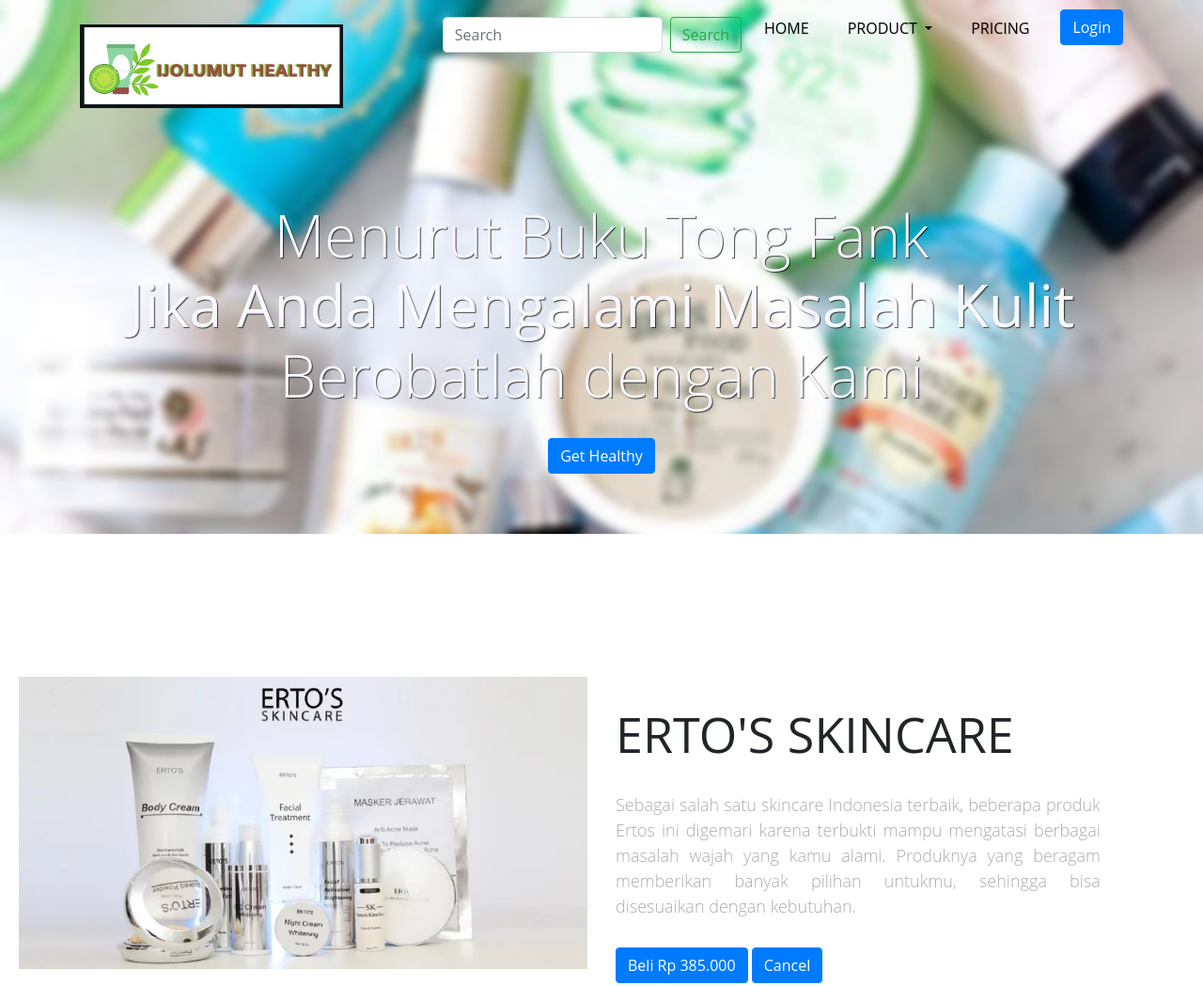
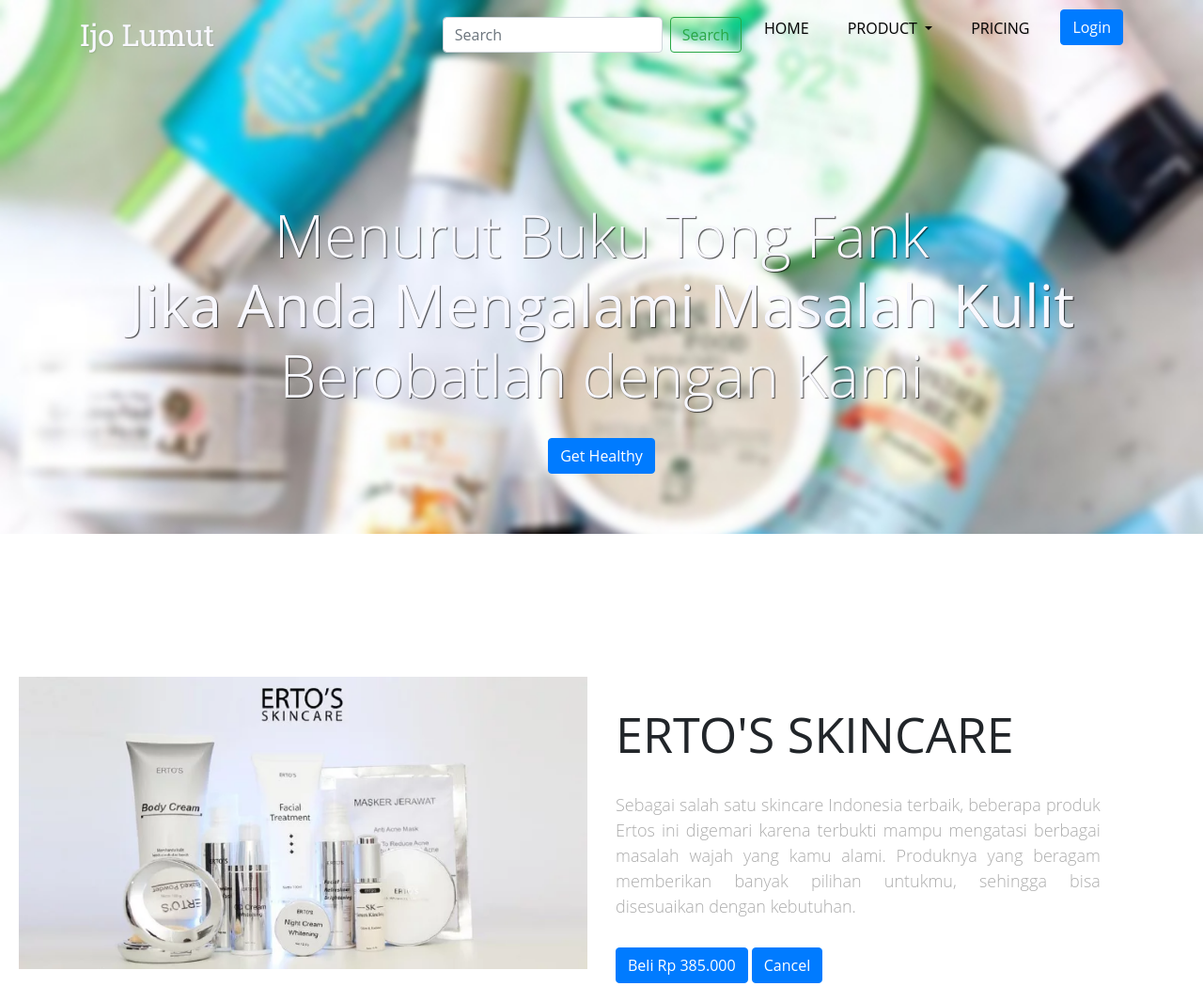
Before and after one commit to arifmunandatanjung/shop, a plain HTML site: page index.html in a window 1280 px wide. Shown: the top 1049 px of the page at 94% size. Drawn offline with nearby package versions, Linux system fonts and the light colour scheme.

Commit message:
Update index.html

```diff
--- a/index.html
+++ b/index.html
@@ -21,7 +21,7 @@
     <nav class="navbar navbar-expand-lg bg-transparent">
       <div class="container">
         <a class="navbar-brand" href="#">
-          <img src="img/img.jpg" style="margin-bottom: -60px; width: 280px">
+          Ijo Lumut
         </a>
         <button class="navbar-toggler" type="button" data-toggle="collapse" data-target="#navbarNav" aria-controls="navbarNav" aria-expanded="false" aria-label="Toggle navigation">
           <span class="navbar-toggler-icon"></span>
```
